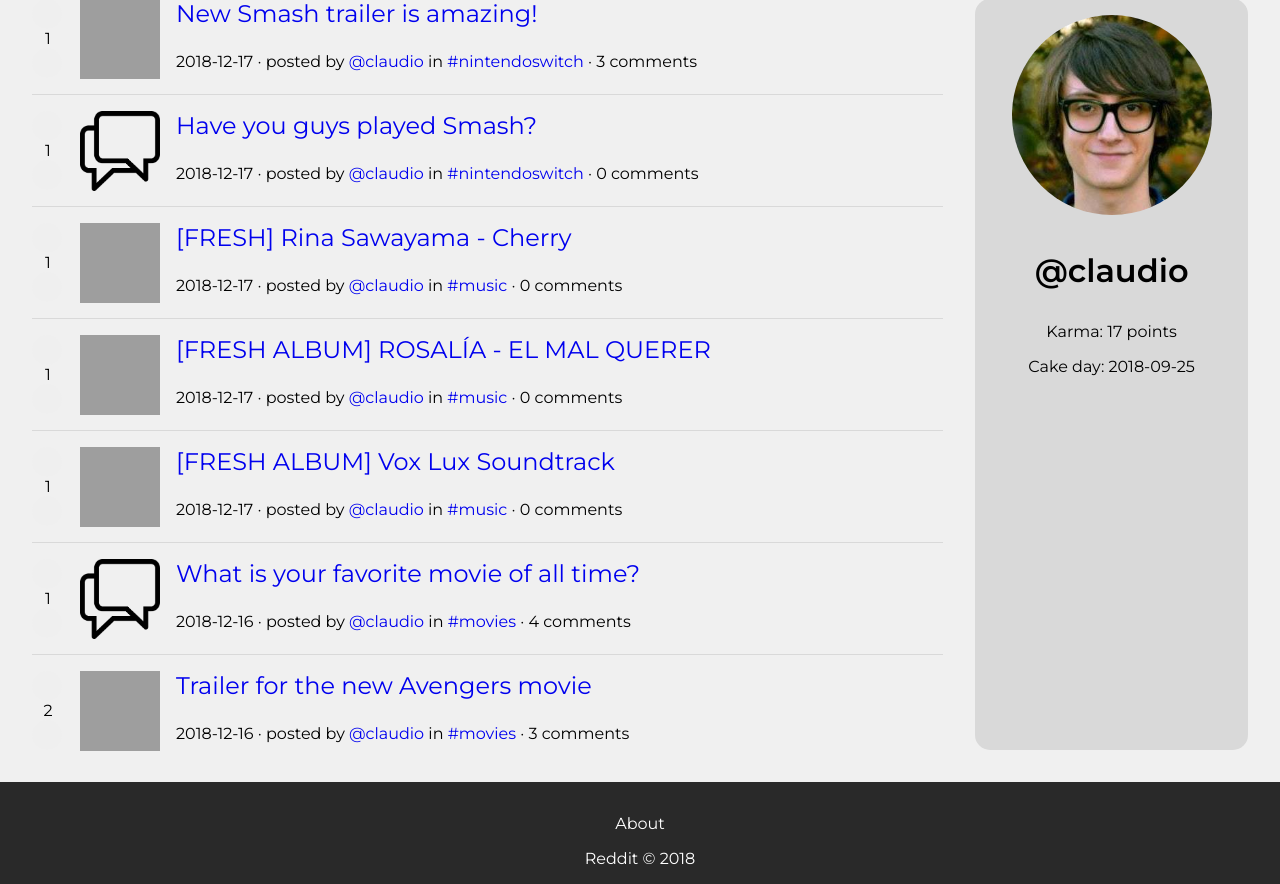
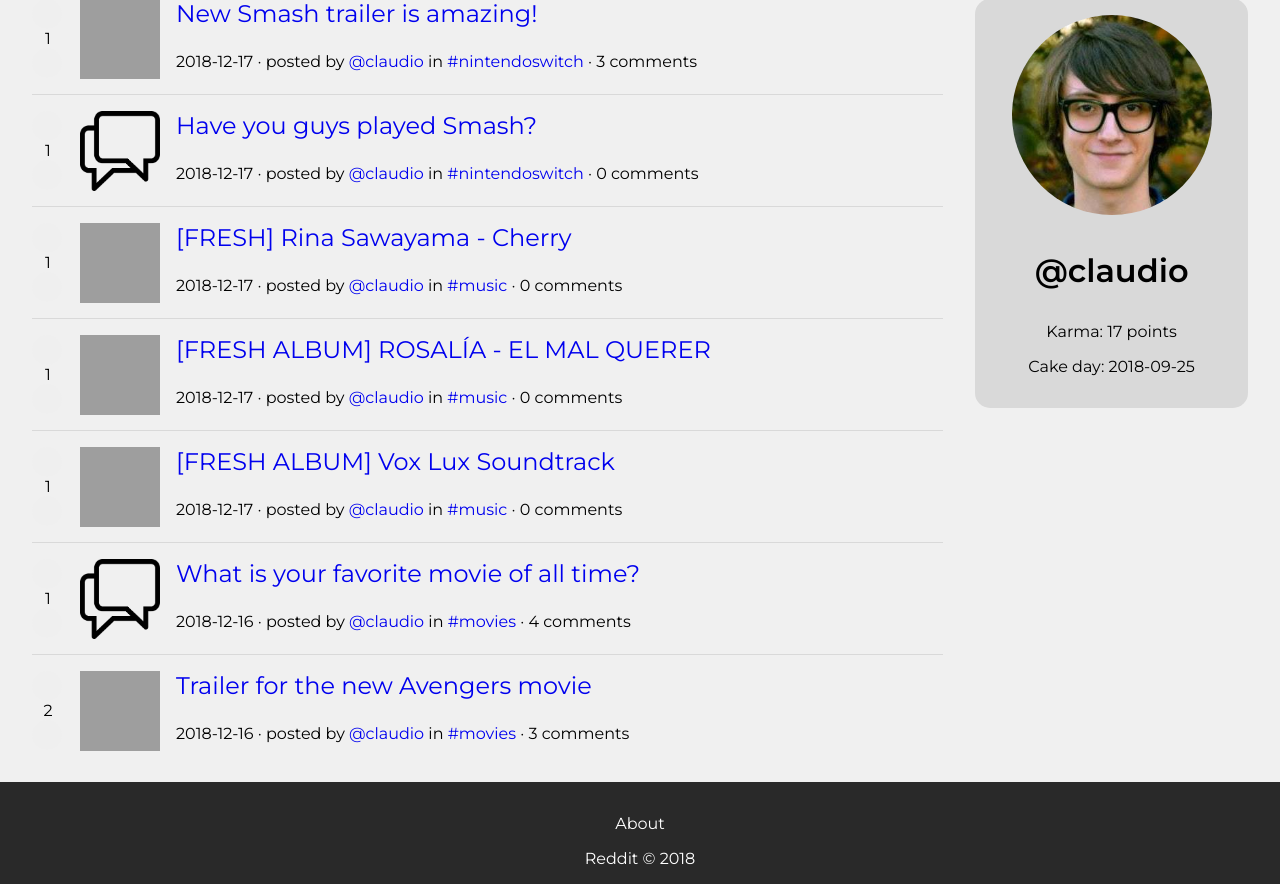
Before and after one commit to claudiolemos/FEUP-LTW, a PHP site: page /profile.php/?id=claudio in a window 1280 px wide. Shown: the part 145-1029 px from the top of the page. Run offline with PHP 8.4, Linux system fonts and the light colour scheme; the visitor is signed in with stand-in values (Sample User, id 1); data comes from the database, SQL or seed files in the repository; both versions use the stored data as it was after the commit; some libraries are stand-ins or nearby versions; grey boxes are pictures that could not be loaded.

Commit message:
Fixed sidebar

```diff
--- a/css/layout.css
+++ b/css/layout.css
@@ -28,12 +28,12 @@ body > header {
 }
 
 #user-profile-sidebar {
-  grid-row: nav / footer;
+  grid-row: nav / sidebar;
   grid-column: middle / end;
 }
 
 #settings-sidebar{
-  grid-row: nav / footer;
+  grid-row: nav / sidebar;
   grid-column: middle / end;
 }
 
```
Also changed, not shown: database/reddit.db.
